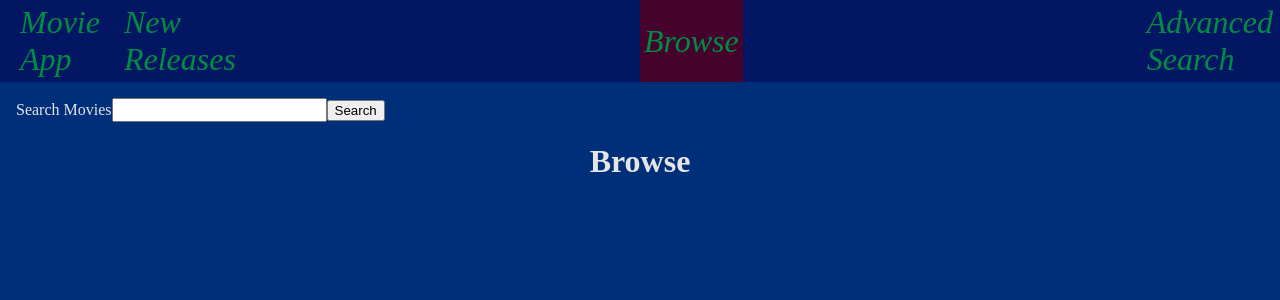
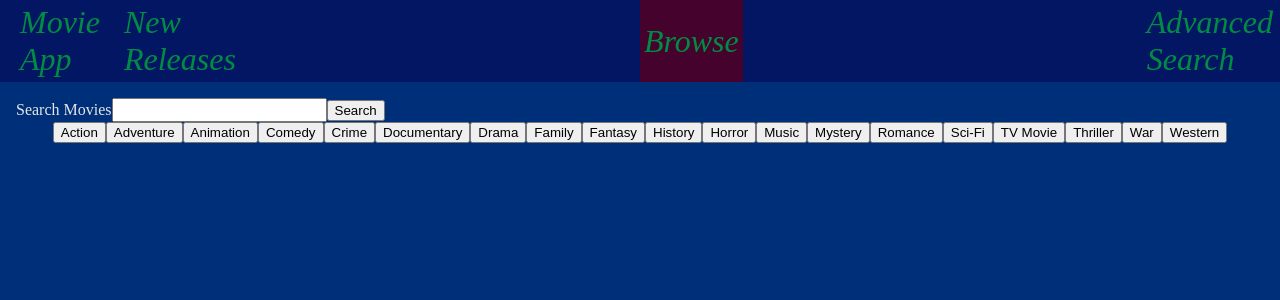
Before and after one commit to ShaunAnderson17/MovieApplication, a React (Create React App) app: page /Browse in a window 1280 px wide. Shown: the top 300 px of the page. Built offline with nearby package versions, Linux system fonts and the light colour scheme.

Commit message:
added browse functionality

```diff
--- a/src/pages/Browse.tsx
+++ b/src/pages/Browse.tsx
@@ -1,3 +1,89 @@
+import { useState, useEffect } from "react";
+import { TMDB_API, OMDB_API } from '../api';
+import { Link } from 'react-router-dom';
+
+interface MovieData {
+    id: number;
+    title: string;
+    poster_path: string;
+    release_date: string;
+    mpaaRating: string;
+    runtime: string;
+}
+
 export default function Browse() {
-    return<h1>Browse</h1>
+    const [movies, setMovies] = useState<MovieData[]>([]);
+
+    const handleButtonClick = async (genre: string) => {
+        try {
+            const response = await TMDB_API.get('discover/movie', {
+                params: {
+                    with_genres: genre,
+                },
+            });
+
+            const moviesWithRatings = await Promise.all(response.data.results.map(async (movie: MovieData) => {
+                const omdbResponse = await OMDB_API.get('/', {
+                    params: {
+                        t: movie.title,
+                        plot: 'short',
+                        r: 'json'
+                    }
+                });
+                return {
+                    ...movie,
+                    mpaaRating: omdbResponse.data.Rated,
+                    runtime: omdbResponse.data.Runtime
+                };
+            }));
+
+            setMovies(moviesWithRatings);
+        } catch (error) {
+            console.error(`Error fetching ${genre} movies:`, error);
+        }
+    };
+
+    return (
+        <div>
+            <div className="button-container">
+                <button onClick={() => handleButtonClick("28")}>Action</button>
+                <button onClick={() => handleButtonClick("12")}>Adventure</button>
+                <button onClick={() => handleButtonClick("16")}>Animation</button>
+                <button onClick={() => handleButtonClick("35")}>Comedy</button>
+                <button onClick={() => handleButtonClick("80")}>Crime</button>
+                <button onClick={() => handleButtonClick("99")}>Documentary</button>
+                <button onClick={() => handleButtonClick("18")}>Drama</button>
+                <button onClick={() => handleButtonClick("10751")}>Family</button>
+                <button onClick={() => handleButtonClick("14")}>Fantasy</button>
+                <button onClick={() => handleButtonClick("36")}>History</button>
+                <button onClick={() => handleButtonClick("27")}>Horror</button>
+                <button onClick={() => handleButtonClick("10402")}>Music</button>
+                <button onClick={() => handleButtonClick("9648")}>Mystery</button>
+                <button onClick={() => handleButtonClick("10749")}>Romance</button>
+                <button onClick={() => handleButtonClick("878")}>Sci-Fi</button>
+                <button onClick={() => handleButtonClick("10770")}>TV Movie</button>
+                <button onClick={() => handleButtonClick("53")}>Thriller</button>
+                <button onClick={() => handleButtonClick("10752")}>War</button>
+                <button onClick={() => handleButtonClick("37")}>Western</button>
+            </div>
+            {movies.length > 0 && (
+                <ul>
+                    {movies.map((movieItem: MovieData) => (
+                        <li key={movieItem.id}>
+                            <h3>{movieItem.title}</h3>
+                            <p>Release Date: {movieItem.release_date}</p>
+                            <p>MPAA Rating: {movieItem.mpaaRating}</p>
+                            <p>Runtime: {movieItem.runtime}</p>
+                            <Link to={`/movie/${movieItem.id}`}>
+                                <img
+                                    src={`https://image.tmdb.org/t/p/w200${movieItem.poster_path}`}
+                                    alt={movieItem.title}
+                                />
+                            </Link>
+                        </li>
+                    ))}
+                </ul>
+            )}
+        </div>
+    );
 }
```
